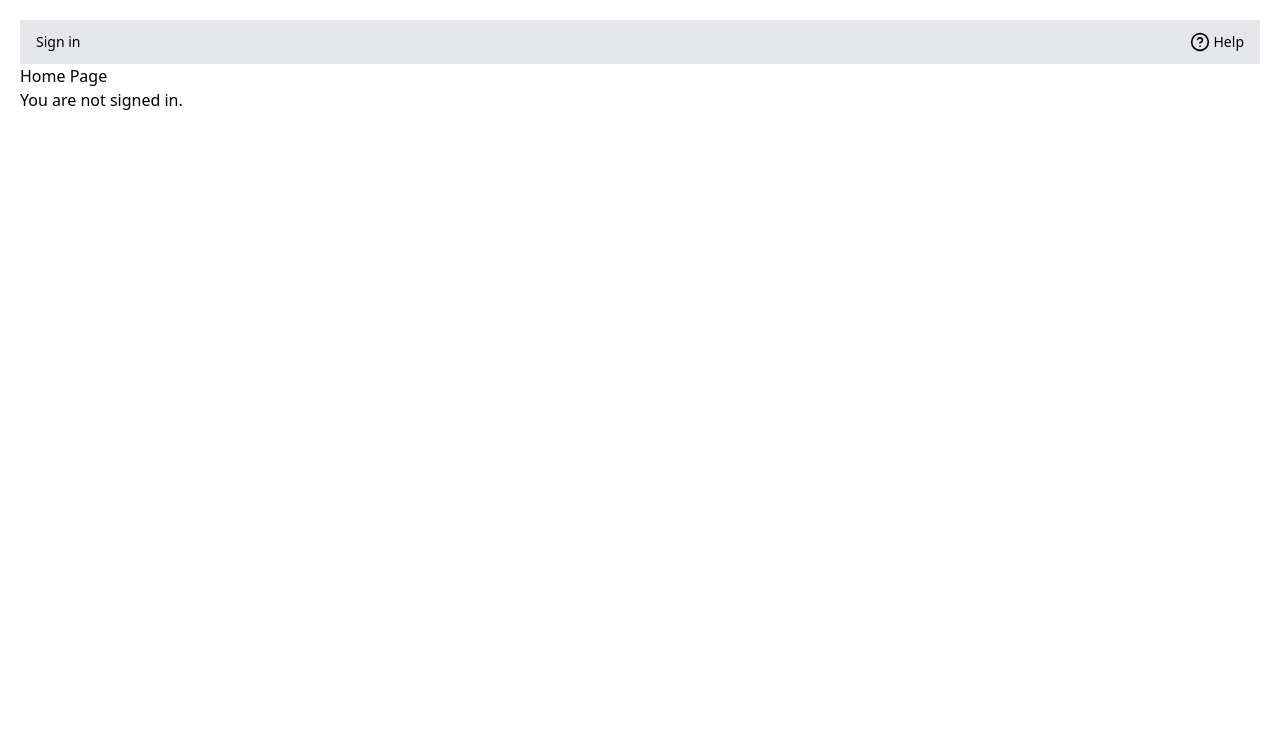
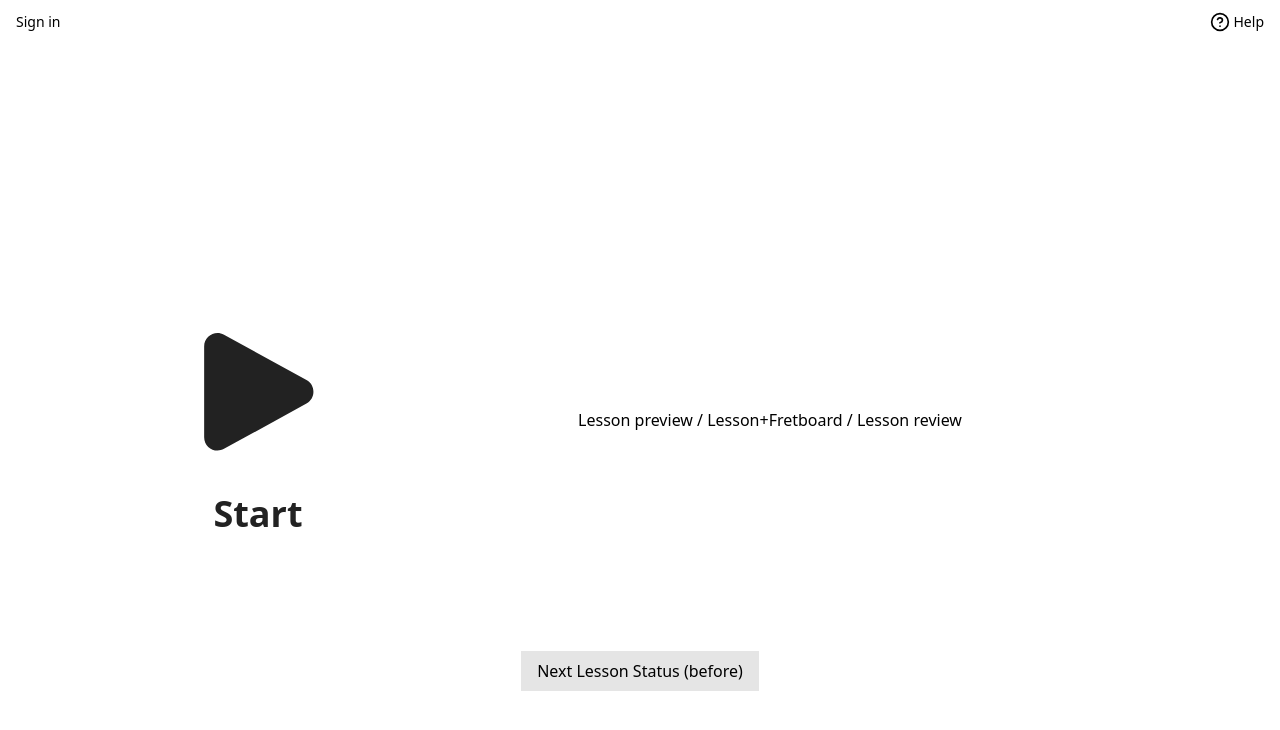
Before and after one commit to hentity/fretty, a React (Vite) app in the folder frontend/: page / in a window 1280 px wide. Shown: the top 730 px of the page. Built offline with nearby package versions, Linux system fonts and the light colour scheme; no server answers.

Commit message:
basic layout

```diff
--- a/frontend/package.json
+++ b/frontend/package.json
@@ -10,6 +10,7 @@
     "preview": "vite preview"
   },
   "dependencies": {
+    "@heroicons/react": "^2.2.0",
     "@tailwindcss/vite": "^4.1.3",
     "firebase": "^11.6.0",
     "lucide-react": "^0.487.0",
--- a/frontend/src/App.tsx
+++ b/frontend/src/App.tsx
@@ -6,8 +6,8 @@ import Nav from './components/Nav'
 
 function App() {
   return (
-    <div style={{ padding: 20 }}>
-      <Nav />
+    <div className="min-h-screen flex flex-col">
+      <Nav className="h-16 bg-gray-800 text-white flex items-center px-4"/>
       <Routes>
         <Route path="/" element={<Home />} />
         <Route path="/auth" element={<Auth />} />
--- a/frontend/src/components/Nav.tsx
+++ b/frontend/src/components/Nav.tsx
@@ -3,11 +3,11 @@ import { HelpCircle, Menu } from 'lucide-react'
 
 function Nav() {
   return (
-    <nav className="flex justify-between items-center px-4 py-3 text-black bg-gray-200">
+    <nav className="flex justify-between items-center px-4 py-3 text-black">
       {/* Left: Hamburger button */}
       <Link
         to="/"
-        className="flex items-center gap-2 text-sm font-medium hover:text-stone-700"
+        className="flex items-center gap-2 text-sm font-medium"
       >
         Sign in
       </Link>
@@ -15,7 +15,7 @@ function Nav() {
       {/* Right: Help button */}
       <Link
         to="/help"
-        className="flex items-center gap-1 text-sm font-medium hover:text-stone-700"
+        className="flex items-center gap-1 text-sm font-medium"
       >
         <HelpCircle size={20} />
         Help
--- a/frontend/src/components/NoteDisplay.tsx
+++ b/frontend/src/components/NoteDisplay.tsx
@@ -0,0 +1,38 @@
+import { PlayIcon } from '@heroicons/react/24/solid'
+
+function NoteDisplay({ lessonStatus, currentNote, noteStatus }) {
+  let content = null
+
+  switch (lessonStatus) {
+    case 'before':
+      content = (
+        <button
+          className="
+            flex flex-col items-center justify-center w-full h-full
+            text-textLight dark:text-textDark
+          "
+        >
+          <PlayIcon className="w-3/4 h-auto max-h-[40%]" />
+          <span className="mt-4 text-4xl font-bold">Start</span>
+        </button>
+      )
+      break
+
+    case 'after':
+      content = (
+        <p className="text-xl font-bold">See you tomorrow</p>
+      )
+      break
+
+    default:
+      content = null
+  }
+
+  return (
+    <div className="w-full h-full flex items-center justify-center">
+      {content}
+    </div>
+  )
+}
+
+export default NoteDisplay
--- a/frontend/src/index.css
+++ b/frontend/src/index.css
@@ -1 +1,17 @@
 @import "tailwindcss";
+
+@theme {
+    --color-primaryLight: #e5e5e5;
+    --color-primaryDark: #1a1a1a;
+
+    --color-secondaryLight: #3a5a40;
+    --color-secondaryDark: #2d4734;
+
+    --color-textLight: #222222;
+    --color-textDark: #f4f4f4;
+
+    --color-accentLight: #a3b18a;
+    --color-accentDark: #588157;
+
+    --color-borderDebug: #ffffff;
+  }
--- a/frontend/src/pages/Home.tsx
+++ b/frontend/src/pages/Home.tsx
@@ -1,19 +1,60 @@
+import { useState } from 'react'
 import { UserContext } from '../context/UserContext'
 import { useContext } from 'react'
+import NoteDisplay from '../components/NoteDisplay'
 
 function Home() {
-  const { user, loading } =useContext(UserContext)
+  const { user, loading } = useContext(UserContext)
+
+  const lessonStates = ['first', 'before', 'during', 'after', 'paused']
+  const [lessonStatus, setLessonStatus] = useState('before')
+  const [currentNote, setCurrentNote] = useState({ name: 'C', octave: 4 })
+  const [timerResult, setTimerResult] = useState('idle')
+
+  const cycleLessonStatus = () => {
+    const currentIndex = lessonStates.indexOf(lessonStatus)
+    const nextIndex = (currentIndex + 1) % lessonStates.length
+    setLessonStatus(lessonStates[nextIndex])
+  }
 
   if (loading) return <p>Loading user...</p>
 
   return (
-    <div>
-      <h2>Home Page</h2>
-      {user ? (
-        <p>You're signed in as {user.displayName || user.email}</p>
-      ) : (
-        <p>You are not signed in.</p>
-      )}
+    <div className="flex flex-col min-h-screen items-center justify-center overflow-hidden">
+      <div
+        className="aspect-[21/9] w-[100vw] h-auto max-w-[1024px] max-h-[calc(1024px*(9/21))]"
+        style={{
+          height: 'min(calc((100vw * 9 / 21)), calc(100vh - 4rem))',
+        }}
+      >
+        <div className="flex w-full h-full">
+          {/* Note Panel */}
+          <div className="w-1/4 h-full flex flex-col justify-center m-1">
+            <div className="flex-1 flex items-center justify-center m-1 border border-borderDebug">
+              <NoteDisplay
+                lessonStatus={lessonStatus}
+                currentNote={currentNote}
+                timerResult={timerResult}
+              />
+            </div>
+          </div>
+
+          {/* Lesson Panel */}
+          <div className="w-3/4 h-full flex flex-col justify-center m-1">
+            <div className="flex-1 flex items-center justify-center m-1 border border-borderDebug">
+              Lesson preview / Lesson+Fretboard / Lesson review
+            </div>
+          </div>
+        </div>
+      </div>
+
+      {/* Debug lessonStatus toggle */}
+      <button
+        onClick={cycleLessonStatus}
+        className="mt-4 px-4 py-2 bg-primaryLight"
+      >
+        Next Lesson Status ({lessonStatus})
+      </button>
     </div>
   )
 }
--- a/frontend/tailwind.config.cjs
+++ b/frontend/tailwind.config.cjs
@@ -4,6 +4,7 @@ module.exports = {
     './index.html',
     './src/**/*.{js,ts,jsx,tsx}',
   ],
+  darkMode: 'media', // or 'class' if you prefer manual control
   theme: {
     extend: {},
   },
```
Also changed, not shown: 1 other file (tests, documents, lock files or other folders).
